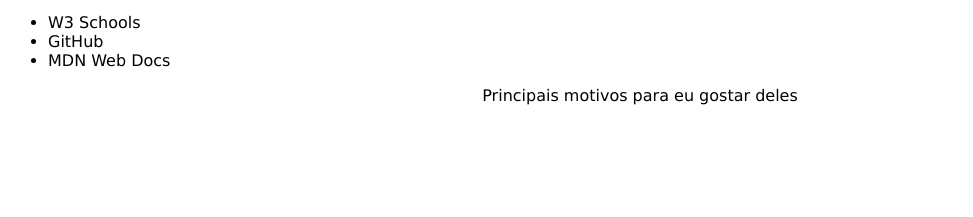
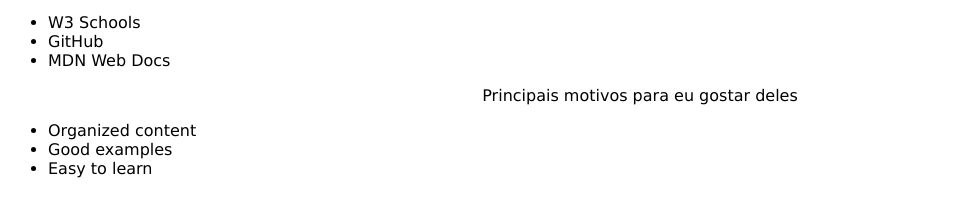
Before and after one commit to KennyKoyama/TryberLiveLectures, a plain HTML site: page dia03SeletoresEPosicionamento/agrupamentoEPseudoclasse.html in a window 1280 px wide. Shown: the part 103-320 px from the top of the page, without its empty margins (0-973 px from the left). Drawn offline with Linux system fonts and the light colour scheme.

Commit message:
Add unordered list with 3 features that I like onthe websites

```diff
--- a/dia03SeletoresEPosicionamento/agrupamentoEPseudoclasse.html
+++ b/dia03SeletoresEPosicionamento/agrupamentoEPseudoclasse.html
@@ -14,5 +14,10 @@
         <li><a href="https://developer.mozilla.org/en-US/" target="_blank">MDN Web Docs</a></li>
     </ul>
     <p>Principais motivos para eu gostar deles</p>
+    <ul>
+        <li>Organized content</li>
+        <li>Good examples</li>
+        <li>Easy to learn</li>
+    </ul>
   </body>
 </html>
```
